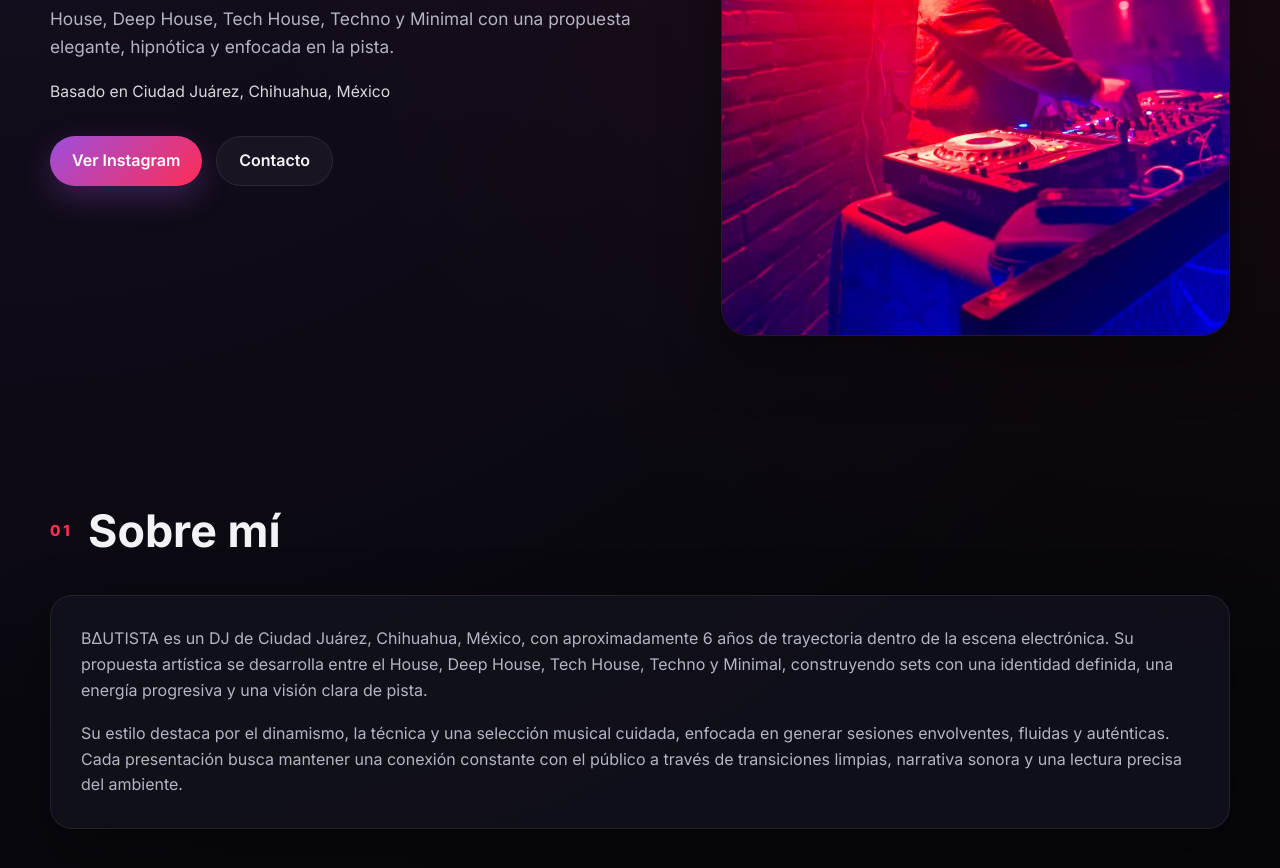
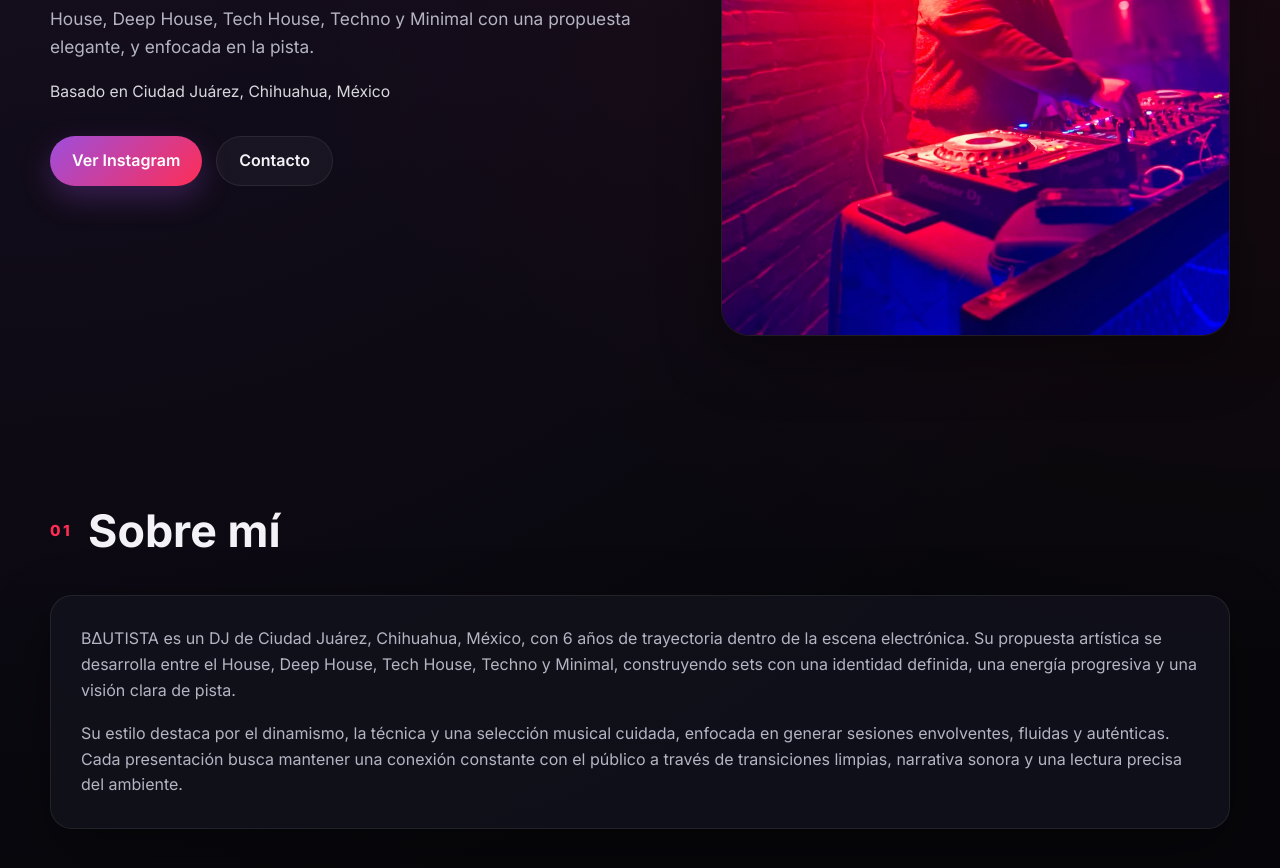
Before and after one commit to Bautista656/Press-Kit, a plain HTML site: page index.html in a window 1280 px wide. Shown: the part 464-1332 px from the top of the page. Drawn offline with Linux system fonts and the light colour scheme.

```diff
--- a/index.html
+++ b/index.html
@@ -46,7 +46,7 @@
           <p class="eyebrow">PRESS KIT OFICIAL</p>
           <h1>BΔUTISTA</h1>
           <p class="hero-genres">
-            House, Deep House, Tech House, Techno y Minimal con una propuesta elegante, hipnótica y enfocada en la pista.
+            House, Deep House, Tech House, Techno y Minimal con una propuesta elegante, y enfocada en la pista.
           </p>
           <p class="hero-location">Basado en Ciudad Juárez, Chihuahua, México</p>
 
@@ -78,7 +78,7 @@
 
         <div class="card">
           <p>
-            BΔUTISTA es un DJ de Ciudad Juárez, Chihuahua, México, con aproximadamente 6 años de trayectoria dentro de la escena electrónica.
+            BΔUTISTA es un DJ de Ciudad Juárez, Chihuahua, México, con 6 años de trayectoria dentro de la escena electrónica.
             Su propuesta artística se desarrolla entre el House, Deep House, Tech House, Techno y Minimal, construyendo sets con una identidad definida,
             una energía progresiva y una visión clara de pista.
           </p>
```
